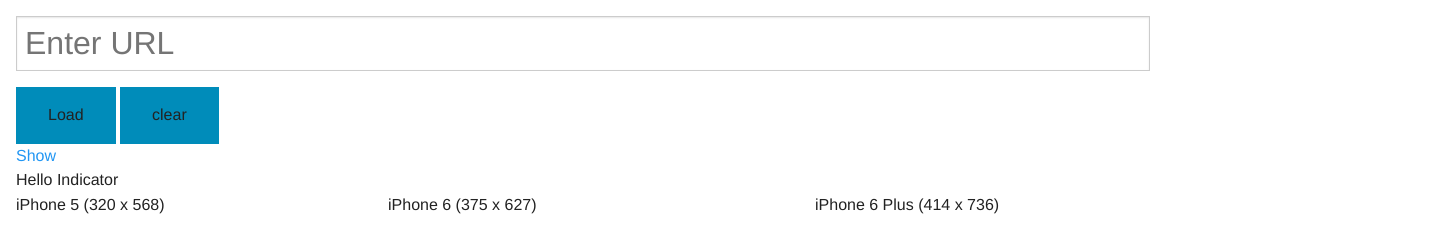
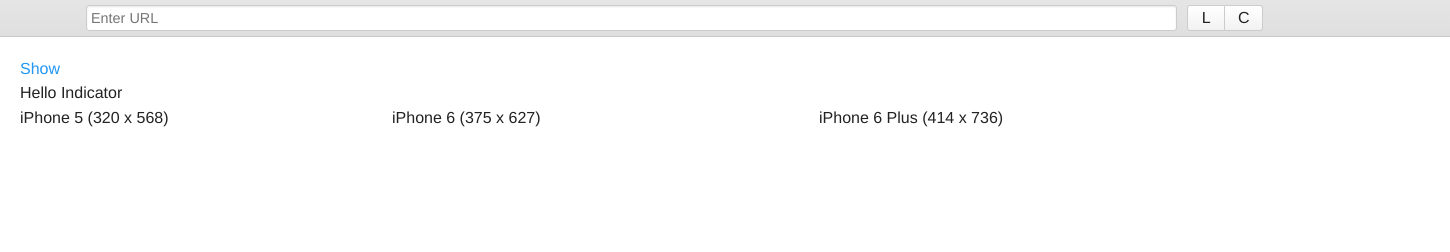
Before and after one commit to frankyonnetti/responder, an Electron app: page app/index.html in a window 1450 px wide. Drawn offline with nearby package versions, Linux system fonts and the light colour scheme; no server answers.

Commit message:
Started adding some GUI.

```diff
--- a/app/index.html
+++ b/app/index.html
@@ -30,8 +30,36 @@
       webview.addEventListener('dom-ready', function() {
         var clickedAnchor = webview.getUrl();
         document.getElementById('responder-url').value = clickedAnchor;
-        console.log(clickedAnchor);
+        // console.log(clickedAnchor);
+
+        // var $ = require('jquery');
+        // $("input#responder-url").focusout(function(){
+          // alert("Keyup detected!");
+        // });
+
       });
+
+      // http://stackoverflow.com/questions/16048084/jquery-detect-textbox-value-change-not-based-on-user-input
+      var $ = require('jquery');
+      var $myText = $("input#responder-url");
+
+      $myText.data("value", $myText.val());
+
+      setInterval(function() {
+        var data = $myText.data("value"),
+          val = $myText.val();
+
+        if (data !== val) {
+          $myText.data("value", val);
+
+          var responderURL = $('input#responder-url').val();
+          $('.frame').each(function() {
+            $(this).attr('src', responderURL);
+            localStorage.setItem('urlItem', responderURL);
+          });
+
+        }
+      }, 100);
 
       // show inspector.
       var a = document.getElementById('show');
@@ -48,10 +76,14 @@
 
   <body>
 
+    <header>
       <div id="url-submission">
         <input id="responder-url" type="text" placeholder="Enter URL">
-      <button class="button-load">Load</button> <button class="button-clear">clear</button>
+        <button class="button-load">L</button> <button class="button-clear">C</button>
       </div>
+    </header>
+
+    <main><div class="main-container">
 
       <a id="show" href="#test">Show</a>
 
@@ -78,6 +110,8 @@
 
       </div>
 
+    </div></main>
+
     <!-- <p>We are using node <script>document.write(process.versions.node)</script>,<br>
     Chrome <script>document.write(process.versions.chrome)</script>,<br>
     and Electron <script>document.write(process.versions.electron)</script>.</p> -->
--- a/app/js/scripts.js
+++ b/app/js/scripts.js
@@ -1,4 +1,4 @@
-$( document ).ready(function() {
+$(document).ready(function() {
   'use strict';
 
   var loadWebsiteWindow = function() {
@@ -16,7 +16,7 @@
   }
 
   // click load button
-  $('.button-load').click(function() {
+  $('#button-load').click(function() {
     loadWebsiteWindow();
   });
 
--- a/app/main.js
+++ b/app/main.js
@@ -27,7 +27,8 @@
   // Create the browser window.
   mainWindow = new BrowserWindow({
     width: 1450,
-    height: 950
+    height: 950,
+    'title-bar-style': 'hidden-inset'
     // 'node-integration': 'iframe',
     // 'web-preferences': {
     //   'web-security': false
--- a/app/sass/_theme.scss
+++ b/app/sass/_theme.scss
@@ -1,7 +1,8 @@
 
 body {
   background-color: #fff;
-  margin: 1em;
+  margin: 0;
+  overflow: hidden;
 }
 
 
@@ -72,6 +73,36 @@
 // }
 
 
+header {
+  @include gradient(#e6e5e5, #e0dfdf);
+  border-bottom: 1px solid #cac9ca;
+  padding: 5px 0 0 86px;
+  height: 37px;
+
+  input {
+    float: left;
+    margin: 0 10px 0 0 !important;
+  }
+
+  button {
+    border: 1px solid #ccc;
+    @include gradient(#fff, #f2f2f2);
+    float: left;
+    padding: 0;
+    width: 38px;
+
+    &.button-load {
+      border-radius: 3px 0 0 3px;
+    }
+
+    &.button-clear {
+      border-left: none;
+      border-radius: 0 3px 3px 0;
+    }
+  }
+}
+
+
 
 // -------------------------
 // ! URL field elements
@@ -80,9 +111,20 @@
 #url-submission {
 
   input[type="text"] {
-    font-size: 2rem;
+    font-size: 0.9rem;
+    border-radius: 3px;
+    padding: 4px;
     width: 80%;
     height: auto;
+  }
+}
+
+main {
+  overflow: scroll;
+
+  .main-container {
+    padding: 20px 0 0 20px;
+    width: 2000px;
   }
 }
 
```
Also changed, not shown: _notes.md (+15 -0 lines), app/css/styles.css. Lines whose indentation alone changed are shown as unchanged.
